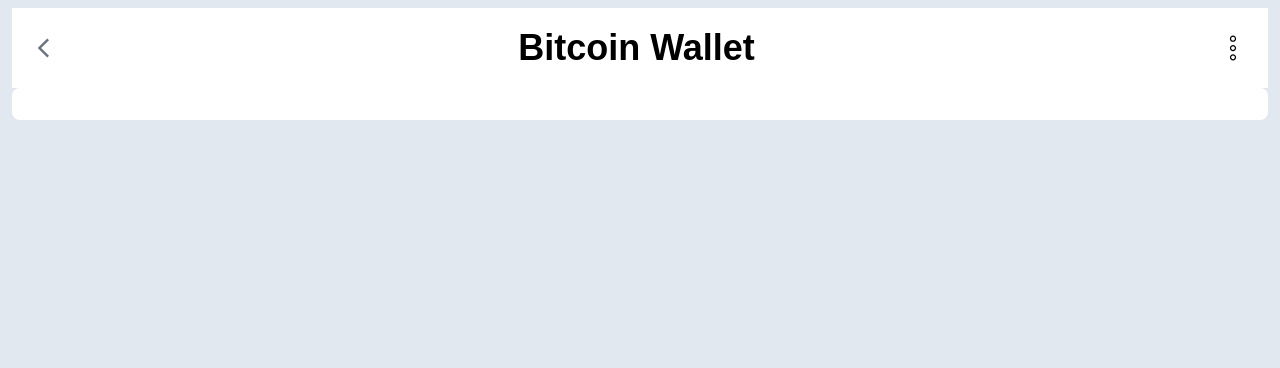
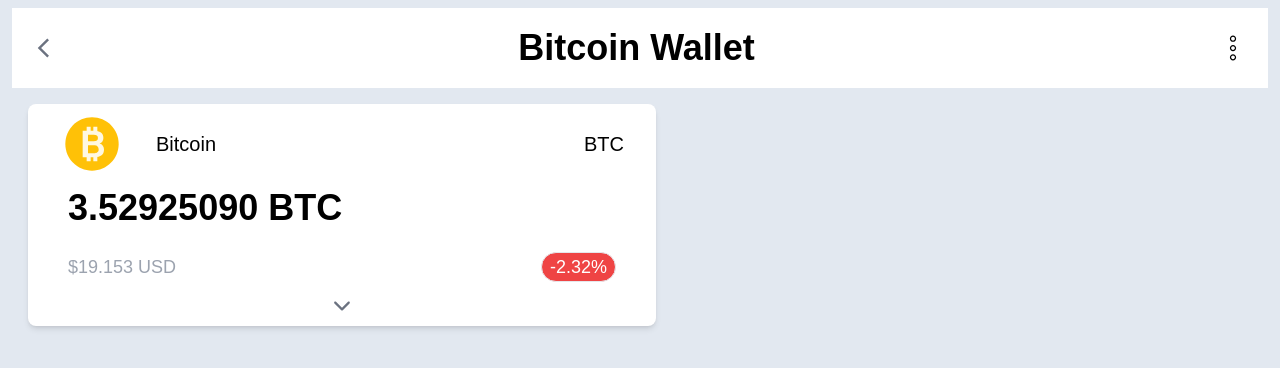
Before and after one commit to swethapaleti/rankmath-test, a React (Create React App) app: page / in a window 1280 px wide. Shown: the top 368 px of the page. Built offline with nearby package versions, Linux system fonts and the light colour scheme.

Commit message:
add bitcoin card

```diff
--- a/public/index.html
+++ b/public/index.html
@@ -2,7 +2,7 @@
 <html lang="en">
   <head>
     <meta charset="utf-8" />
-    <link rel="icon" href="%PUBLIC_URL%/favicon.ico" />
+    <link rel="icon" href="%PUBLIC_URL%/bitcoin.svg" />
     <meta name="viewport" content="width=device-width, initial-scale=1" />
     <meta name="theme-color" content="#000000" />
     <meta
--- a/src/BitcoinCard/index.js
+++ b/src/BitcoinCard/index.js
@@ -1,7 +1,52 @@
-const BitcoinCard = ()=>(
-    <div className="p-4 bg-white rounded-lg">
+import { motion, AnimatePresence } from "framer-motion";
+import { IoIosArrowDown } from "react-icons/io";
+import { useState } from "react";
 
+const BitcoinCard = () => {
+  const [isArrowDown, showInfo] = useState(false);
+
+  return (
+    <div className="w-5/6 min-w-[300px] px-4 py-2 m-auto mt-4 bg-white rounded-lg shadow-md md:mx-4 md:w-1/2 md:px-8">
+      <div className="flex justify-between w-full place-items-center">
+        <div className="flex space-x-8 place-items-center">
+          <img className="w-16" src="bitcoin.svg" alt="bitcoin" />
+          <p className="text-xl">Bitcoin</p>
+        </div>
+        <p className="text-xl">BTC</p>
+      </div>
+      <p className="px-2 py-3 text-4xl font-semibold">3.52925090 BTC</p>
+      <div className="flex justify-between px-2 py-3 place-items-center">
+        <p className="text-lg text-gray-400">$19.153 USD</p>
+        <p className="px-2 text-lg text-white bg-red-500 border rounded-2xl">
+          -2.32%
+        </p>
+      </div>
+      <button onClick={() => showInfo(!isArrowDown)} className="block mx-auto">
+        <IoIosArrowDown className="text-2xl text-gray-500" />
+      </button>
+      <AnimatePresence>
+      {isArrowDown && (
+        <motion.div
+          initial={{ opacity: 0 }}
+          animate={{ opacity: 1 }}
+          exit={{ opacity: 0 }}
+          transition={{
+            ease: "linear",
+            duration: 0.6,
+          }}
+          className="w-1/4 py-2 mx-auto "
+        >
+          <button className="p-2 mb-2 text-white bg-green-600 md:mb-0 md:mr-2 round-lg">
+            Buy BTC
+          </button>
+          <button className="p-2 text-white bg-red-500 round-lg">
+            Sell BTC
+          </button>
+        </motion.div>
+      )}
+      </AnimatePresence>
     </div>
-)
+  );
+};
 
-export default BitcoinCard
+export default BitcoinCard;
--- a/src/Navbar/index.js
+++ b/src/Navbar/index.js
@@ -1,12 +1,18 @@
+import { motion, AnimatePresence } from "framer-motion";
 import { CiMenuKebab } from "react-icons/ci";
 import { MdOutlineArrowBackIosNew } from "react-icons/md";
 import { useState } from "react";
-import {CgEditFlipH} from "react-icons/cg";
-import {GoNote} from "react-icons/go";
-import {LuShare} from "react-icons/lu";
-import {IoMdRemoveCircleOutline} from "react-icons/io"
+import { CgEditFlipH } from "react-icons/cg";
+import { GoNote } from "react-icons/go";
+import { LuShare } from "react-icons/lu";
+import { IoMdRemoveCircleOutline } from "react-icons/io";
 
-const listofMenuItems = [{text:"Edit",icon:CgEditFlipH},{text:"Courier Info",icon:GoNote},{text:"Share",icon:LuShare},{text:"Remove",icon:IoMdRemoveCircleOutline}]
+const listofMenuItems = [
+  { text: "Edit", icon: CgEditFlipH },
+  { text: "Courier Info", icon: GoNote },
+  { text: "Share", icon: LuShare },
+  { text: "Remove", icon: IoMdRemoveCircleOutline },
+];
 
 const Navbar = () => {
   const [isMenuOpen, toggleMenu] = useState(false);
@@ -18,20 +24,35 @@
           Bitcoin Wallet
         </p>
         <button onClick={() => toggleMenu(!isMenuOpen)}>
-          <CiMenuKebab className="text-3xl transition duration-300 ease-out"/>
+          <CiMenuKebab className="text-3xl" />
         </button>
-      {isMenuOpen && (
-        <div className="absolute flex flex-col right-3 top-20 place-items-end">
-          <div className="w-48 px-4 pt-2 pb-3 space-y-1 bg-white border rounded-lg">
-           {listofMenuItems.map(each=>(
-            <div key={each.text} className="flex justify-between py-2 text-base font-medium transition-colors border-b border-gray-300 cursor-pointer last:border-none place-items-center selection:px-3 hover:text-red-500 hover:font-bold hover:duration-700">
-            <p>{each.text}</p>
-            {<each.icon className="text-xl font-bold"/>}
-          </div>)
-           )}
-          </div>
-        </div>
-      )}
+        <AnimatePresence>
+          {isMenuOpen && (
+            <motion.div
+              initial={{ opacity: 0 }}
+              animate={{ opacity: 1 }}
+              exit={{ opacity: 0 }}
+              transition={{
+                ease: "linear",
+                duration: 0.5,
+              }}
+
+              className="absolute flex flex-col right-3 top-20 place-items-end"
+            >
+              <div className="w-48 px-4 pt-2 pb-3 space-y-1 bg-white border rounded-lg">
+                {listofMenuItems.map((each) => (
+                  <div
+                    key={each.text}
+                    className="flex justify-between py-2 text-base font-medium transition-colors border-b border-gray-300 cursor-pointer last:border-none place-items-center selection:px-3 hover:text-red-500 hover:font-bold hover:duration-700"
+                  >
+                    <p>{each.text}</p>
+                    {<each.icon className="text-xl font-bold" />}
+                  </div>
+                ))}
+              </div>
+            </motion.div>
+          )}
+        </AnimatePresence>
       </nav>
     </>
   );
```
Also changed, not shown: public/bitcoin.svg (added).
